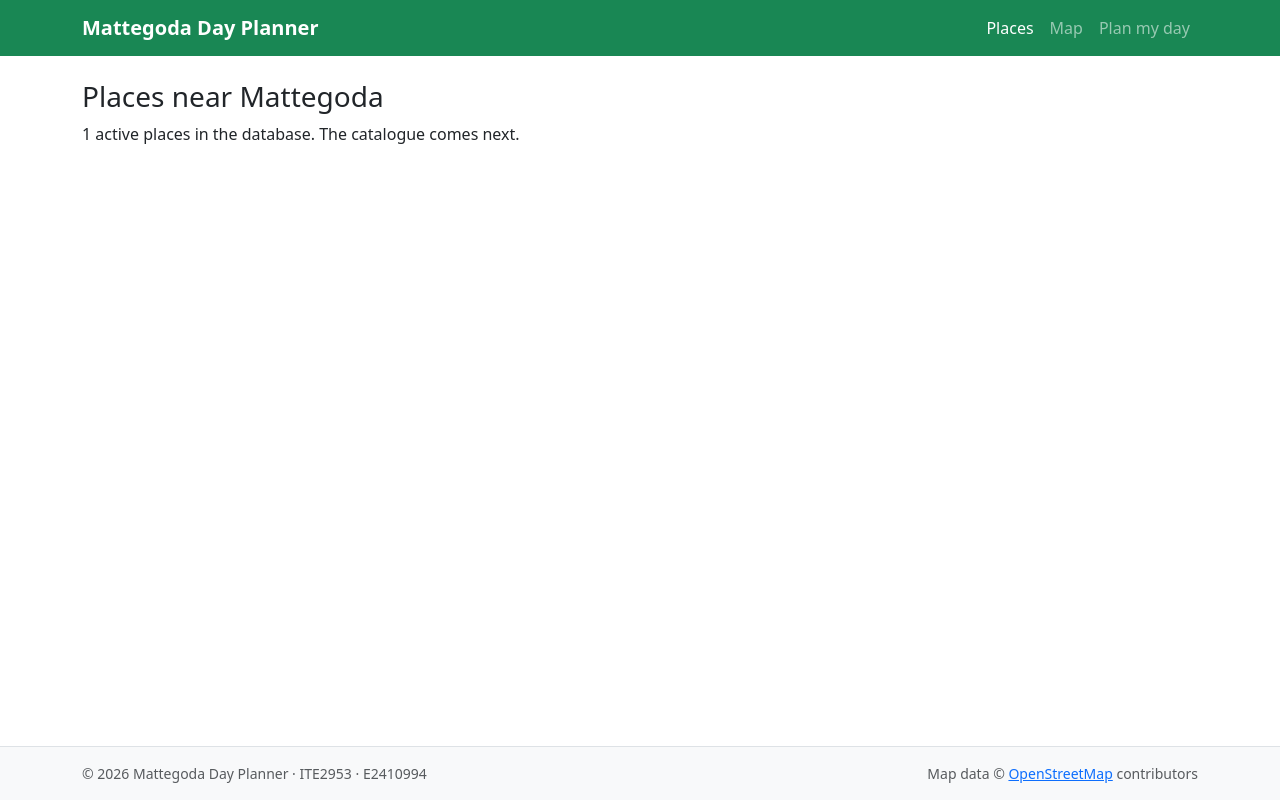
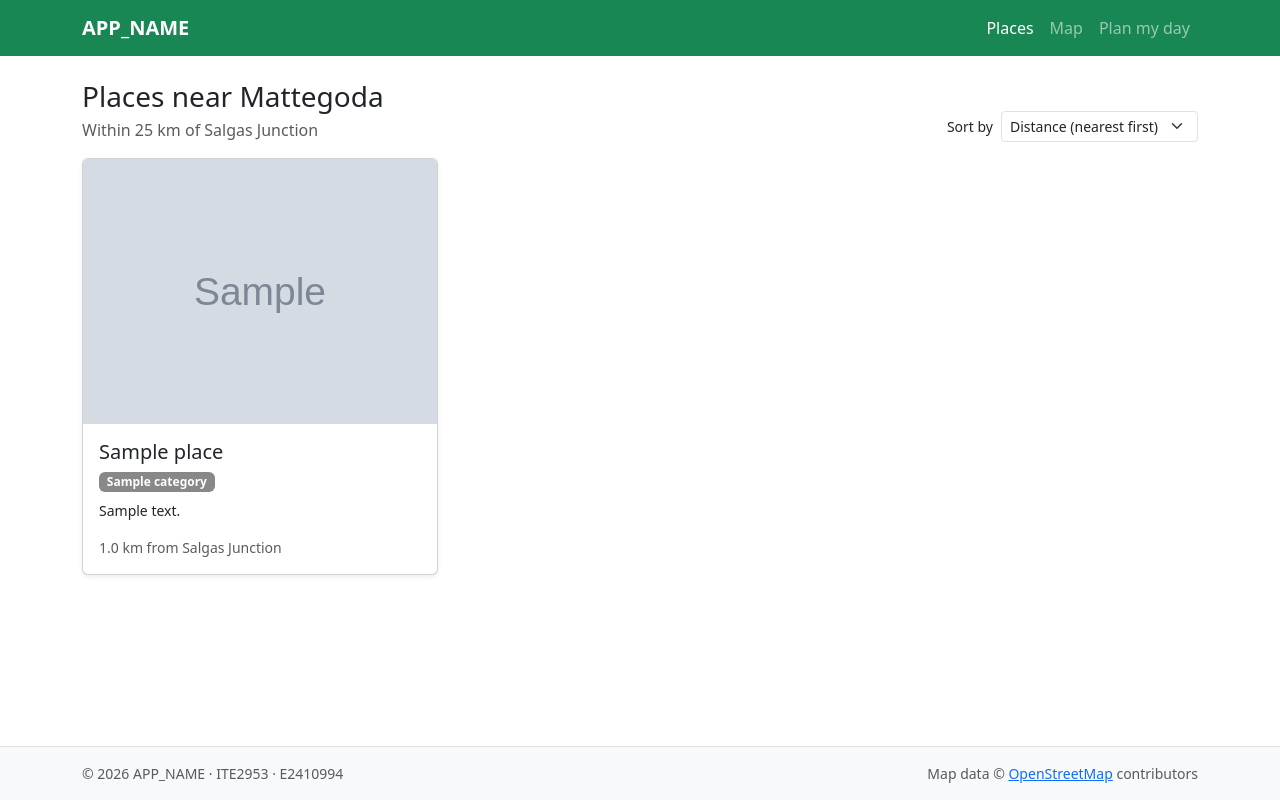
Before and after one commit to Savitha75/mattegoda-day-planner, a PHP site: page / in a window 1280 px wide. Run offline with PHP 8.4, Linux system fonts and the light colour scheme; tables that the repository leaves empty hold one stand-in row (values such as "Sample post"); grey boxes marked "Sample" are stand-in pictures; some libraries are stand-ins or nearby versions.

Commit message:
feat(catalogue): Place and Category classes, sort, paging, empty state; tests TC-001 to TC-005

```diff
--- a/assets/css/style.css
+++ b/assets/css/style.css
@@ -1,2 +1,5 @@
 .place-card img { aspect-ratio: 4 / 3; object-fit: cover; }
 .badge-cat      { color: #fff; }
+.place-card       { transition: transform .15s ease, box-shadow .15s ease; }
+.place-card:hover { transform: translateY(-3px); box-shadow: 0 .5rem 1rem rgba(0,0,0,.12) !important; }
+.place-card .card-title a:focus-visible { outline: 2px solid #198754; outline-offset: 2px; }
--- a/index.php
+++ b/index.php
@@ -2,13 +2,101 @@
 declare(strict_types=1);
 require __DIR__ . '/includes/bootstrap.php';
 
+const PER_PAGE = 12;                                     // FR-04
+
+$sortOptions = [                                         // FR-03
+    'distance_asc'  => 'Distance (nearest first)',
+    'distance_desc' => 'Distance (farthest first)',
+    'name'          => 'Name (A–Z)',
+];
+$sort = $_GET['sort'] ?? 'distance_asc';
+if (!array_key_exists($sort, $sortOptions)) {
+    $sort = 'distance_asc';
+}
+
+$places     = Place::findAll([], $sort);                 // FR-01, FR-02
+$total      = count($places);
+$totalPages = max(1, (int) ceil($total / PER_PAGE));
+$page       = filter_input(INPUT_GET, 'page', FILTER_VALIDATE_INT, ['options' => ['min_range' => 1]]) ?: 1;
+$page       = min($page, $totalPages);
+$pagePlaces = array_slice($places, ($page - 1) * PER_PAGE, PER_PAGE);
+
+$pageUrl = fn(int $n): string => url('index.php?' . http_build_query(['sort' => $sort, 'page' => $n]));
+
 $pageTitle = 'Places';
-$count = (int) Database::getConnection()
-    ->query('SELECT COUNT(*) FROM place WHERE is_active = 1')
-    ->fetchColumn();
-
 require __DIR__ . '/includes/header.php';
 ?>
-<h1 class="h3">Places near Mattegoda</h1>
-<p><?= $count ?> active places in the database. The catalogue comes next.</p>
+<div class="d-flex flex-wrap justify-content-between align-items-end gap-2 mb-3">
+  <div>
+    <h1 class="h3 mb-1">Places near Mattegoda</h1>
+    <p class="text-muted mb-0">Within 25 km of Salgas Junction</p>
+  </div>
+  <form method="get" class="d-flex align-items-center gap-2">
+    <label for="sort" class="form-label mb-0 small text-nowrap">Sort by</label>
+    <select id="sort" name="sort" class="form-select form-select-sm" onchange="this.form.submit()">
+      <?php foreach ($sortOptions as $value => $label): ?>
+        <option value="<?= h($value) ?>" <?= $value === $sort ? 'selected' : '' ?>><?= h($label) ?></option>
+      <?php endforeach; ?>
+    </select>
+    <noscript><button class="btn btn-sm btn-outline-secondary">Apply</button></noscript>
+  </form>
+</div>
+
+<?php if ($total === 0): ?>
+  <!-- FR-05: empty state -->
+  <div class="text-center py-5">
+    <p class="lead mb-3">No places found</p>
+    <a class="btn btn-outline-success" href="<?= url('index.php') ?>">Clear all filters</a>
+  </div>
+<?php else: ?>
+  <div class="row row-cols-1 row-cols-sm-2 row-cols-lg-3 g-4">
+    <?php foreach ($pagePlaces as $place): ?>
+      <div class="col">
+        <article class="card h-100 place-card shadow-sm">
+          <img src="<?= h(url($place->thumbPath ?? 'assets/img/placeholder.svg')) ?>"
+               class="card-img-top" alt="<?= h($place->name) ?>" loading="lazy">
+          <div class="card-body d-flex flex-column">
+            <h2 class="h5 card-title">
+              <a class="stretched-link text-decoration-none text-reset"
+                 href="<?= h(url('place.php?id=' . $place->placeId)) ?>"><?= h($place->name) ?></a>
+            </h2>
+            <div class="mb-2 d-flex flex-wrap gap-1">
+              <?php foreach ($place->getCategories() as $cat): ?>
+                <span class="badge badge-cat" style="background-color: <?= h($cat->badgeColour) ?>">
+                  <?= h(ucfirst($cat->name)) ?>
+                </span>
+              <?php endforeach; ?>
+            </div>
+            <p class="card-text small flex-grow-1"><?= h($place->summary) ?></p>
+            <p class="card-text small text-muted mb-0">
+              <?= $place->distanceKm !== null
+                    ? h(number_format($place->distanceKm, 1)) . ' km from Salgas Junction'
+                    : 'Distance not available' ?>
+            </p>
+          </div>
+        </article>
+      </div>
+    <?php endforeach; ?>
+  </div>
+
+  <?php if ($totalPages > 1): ?>
+    <!-- FR-04: pagination -->
+    <nav class="mt-4" aria-label="Place list pages">
+      <ul class="pagination justify-content-center">
+        <li class="page-item <?= $page === 1 ? 'disabled' : '' ?>">
+          <a class="page-link" href="<?= h($pageUrl($page - 1)) ?>">Previous</a>
+        </li>
+        <?php for ($n = 1; $n <= $totalPages; $n++): ?>
+          <li class="page-item <?= $n === $page ? 'active' : '' ?>">
+            <a class="page-link" href="<?= h($pageUrl($n)) ?>"
+               <?= $n === $page ? 'aria-current="page"' : '' ?>><?= $n ?></a>
+          </li>
+        <?php endfor; ?>
+        <li class="page-item <?= $page === $totalPages ? 'disabled' : '' ?>">
+          <a class="page-link" href="<?= h($pageUrl($page + 1)) ?>">Next</a>
+        </li>
+      </ul>
+    </nav>
+  <?php endif; ?>
+<?php endif; ?>
 <?php require __DIR__ . '/includes/footer.php'; ?>
--- /dev/null
+++ b/src/Category.php
@@ -0,0 +1,41 @@
+<?php
+declare(strict_types=1);
+
+final class Category
+{
+    /** @var array<int, Category>|null  loaded once per request, then reused */
+    private static ?array $cache = null;
+
+    private function __construct(
+        public readonly int $categoryId,
+        public readonly string $name,
+        public readonly string $badgeColour,
+        public readonly ?string $markerIcon,
+    ) {}
+
+    /** All 7 categories, keyed by category_id. */
+    public static function findAll(): array
+    {
+        if (self::$cache === null) {
+            self::$cache = [];
+            $rows = Database::getConnection()
+                ->query('SELECT category_id, name, badge_colour, marker_icon FROM category ORDER BY category_id')
+                ->fetchAll();
+
+            foreach ($rows as $r) {
+                self::$cache[(int) $r['category_id']] = new self(
+                    (int) $r['category_id'],
+                    $r['name'],
+                    $r['badge_colour'],
+                    $r['marker_icon']
+                );
+            }
+        }
+        return self::$cache;
+    }
+
+    public static function findById(int $id): ?self
+    {
+        return self::findAll()[$id] ?? null;
+    }
+}
--- /dev/null
+++ b/src/Place.php
@@ -0,0 +1,71 @@
+<?php
+declare(strict_types=1);
+
+final class Place
+{
+    /** Allowed sort orders. Only these fixed strings can ever reach ORDER BY (FR-03). */
+    private const SORTS = [
+        'distance_asc'  => 'p.distance_km ASC, p.name ASC',
+        'distance_desc' => 'p.distance_km DESC, p.name ASC',
+        'name'          => 'p.name ASC',
+    ];
+
+    public readonly int $placeId;
+    public readonly string $name;
+    public readonly string $summary;
+    public readonly ?float $distanceKm;
+    /** @var int[]  primary category first */
+    public readonly array $categoryIds;
+    public readonly ?string $thumbPath;
+
+    private function __construct(array $row)
+    {
+        $this->placeId     = (int) $row['place_id'];
+        $this->name        = $row['name'];
+        $this->summary     = $row['summary'];
+        $this->distanceKm  = $row['distance_km'] !== null ? (float) $row['distance_km'] : null;
+        $this->categoryIds = $row['category_ids'] !== null
+            ? array_map('intval', explode(',', $row['category_ids']))
+            : [];
+        $this->thumbPath   = $row['thumb_path'];
+    }
+
+    /**
+     * Active places with their categories and first photo (FR-01, FR-02).
+     * @return Place[]
+     */
+    public static function findAll(array $filters = [], string $sort = 'distance_asc'): array
+    {
+        $orderBy = self::SORTS[$sort] ?? self::SORTS['distance_asc'];
+        $where   = ['p.is_active = 1'];
+        $params  = [];
+        // Next step: category (FR-06 to FR-08) and keyword (FR-09, FR-10) conditions are added here.
+
+        $sql = 'SELECT p.place_id, p.name, p.summary, p.distance_km,
+                       GROUP_CONCAT(pc.category_id ORDER BY pc.is_primary DESC, pc.category_id) AS category_ids,
+                       (SELECT ph.file_path
+                          FROM place_photo ph
+                         WHERE ph.place_id = p.place_id
+                         ORDER BY ph.sort_order, ph.photo_id
+                         LIMIT 1) AS thumb_path
+                  FROM place p
+                  LEFT JOIN place_category pc ON pc.place_id = p.place_id
+                 WHERE ' . implode(' AND ', $where) . '
+                 GROUP BY p.place_id, p.name, p.summary, p.distance_km
+                 ORDER BY ' . $orderBy;
+
+        $stmt = Database::getConnection()->prepare($sql);
+        $stmt->execute($params);
+
+        return array_map(fn(array $row) => new self($row), $stmt->fetchAll());
+    }
+
+    /** @return Category[]  this place's categories, primary first */
+    public function getCategories(): array
+    {
+        $all = Category::findAll();
+        return array_values(array_filter(
+            array_map(fn(int $id) => $all[$id] ?? null, $this->categoryIds)
+        ));
+    }
+}
```
Also changed, not shown: docs/test-log.md (+10 -0 lines), assets/img/placeholder.svg (added), 12 other files.
